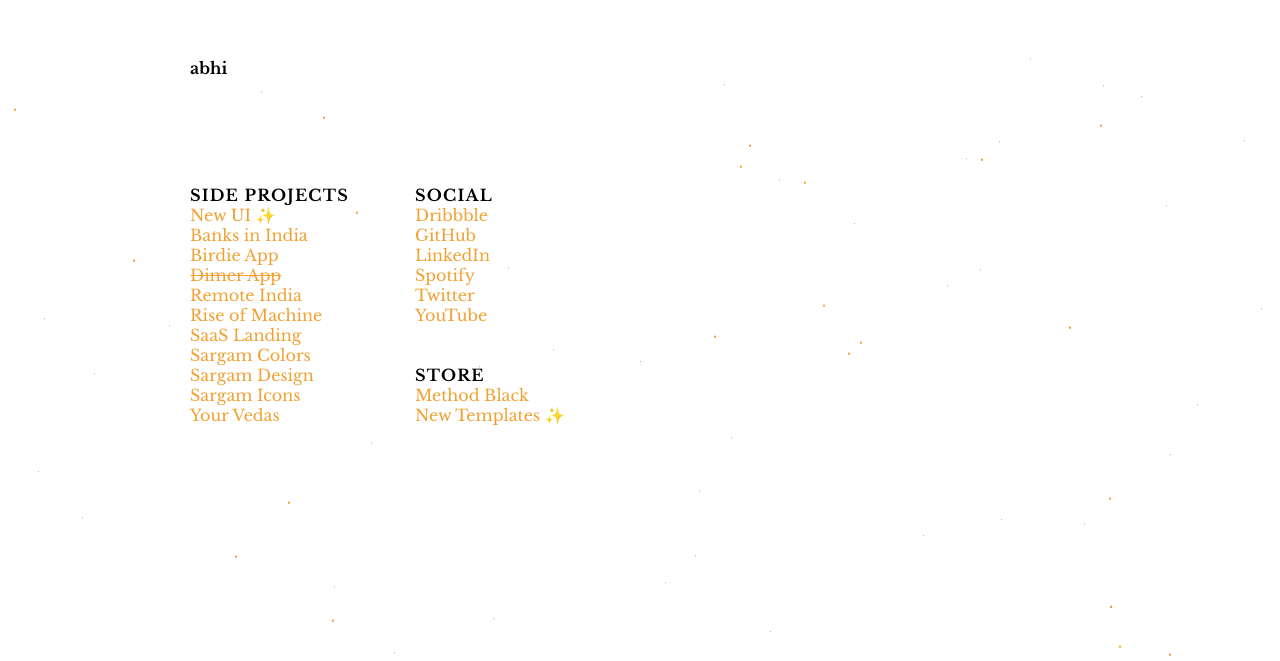
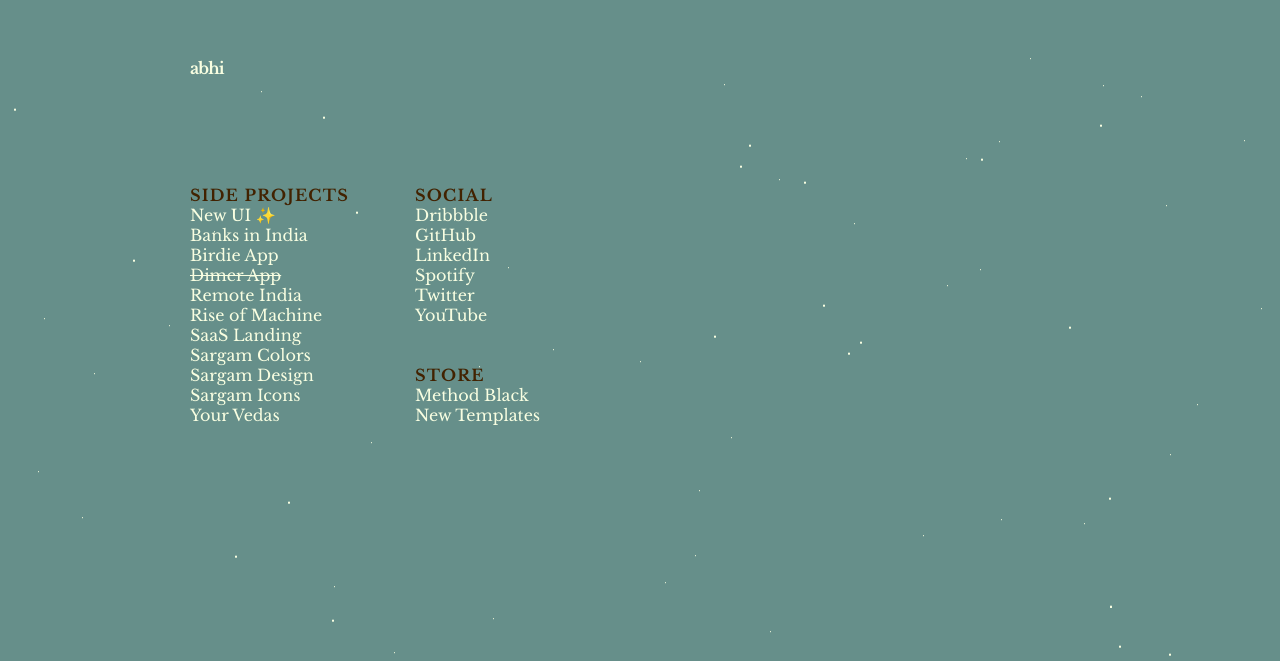
Before and after one commit to MethodBlack/planetabhi.com, a website: page index.html in a window 1280 px wide. Shown: the part 139-800 px from the top of the page. Drawn offline with nearby package versions, Linux system fonts and the light colour scheme.

Commit message:
color updates

```diff
--- a/index.html
+++ b/index.html
@@ -61,7 +61,7 @@
               <h3 class="section-title">Store</h3>
               <ul class="links">
               <li><a href="https://methodblack.gumroad.com/">Method Black</a></li>
-              <li><a href="https://new-ui.com/templates/">New Templates</a> ✨</li>
+              <li><a href="https://new-ui.com/templates/">New Templates</a></li>
             </ul>
             </div>
 
@@ -75,13 +75,4 @@
       </section>
       </div>
   </body>
-
-  <script async src="https://www.googletagmanager.com/gtag/js?id=UA-12664170-7"></script>
-  <script>
-  window.dataLayer = window.dataLayer || [];
-  function gtag(){dataLayer.push(arguments);}
-  gtag('js', new Date());
-  gtag('config', 'UA-12664170-7');
-  </script>
-
 </html>
--- a/style.css
+++ b/style.css
@@ -1,21 +1,31 @@
-@import "@new-ui/foundations";
+@import "@new-ui/reset";
+@import "@new-ui/spacings";
+@import "@new-ui/typography";
 
 :root {
-  --accent: hsl(35, 87%, 57%);
+  --bg: hsl(173, 17%, 48%);
+  --accent: hsl(72, 94%, 94%);
+  --breakout:	hsl(31, 100%, 13%);
 }
 
 * {
-  margin: var(--spacing-00);
-  padding: var(--spacing-00);
+  margin: 0;
+  padding: 0;
   box-sizing: border-box;
 }
 
 body {
-  background: var(--background);
-  color: var(--text-primary);
+  background: var(--bg);
+  color: var(--accent);
   font-size: var(--desktop-body);
   line-height: var(--lh-desktop-body);
   font-family: 'Libre Baskerville', serif;
+  font-variant-ligatures: common-ligatures discretionary-ligatures historical-ligatures;
+  font-feature-settings: "liga", "dlig", "hlig";
+  font-variant-numeric: oldstyle-nums proportional-nums;
+  text-rendering: optimizeLegibility;
+  -webkit-font-smoothing: antialiased;
+  -moz-osx-font-smoothing: grayscale;
   font-weight: 400;
   font-style: normal;
  }
@@ -53,15 +63,15 @@
 }
 
 h1.title {
-  color: var(--text-primary);
+  color: var(--accent);
   font-size: var(--desktop-heading-01);
   line-height: var(--lh-desktop-heading-01);
   font-weight: 700;
-  letter-spacing: var(--desktop-tracking-heading-01);
+  letter-spacing: -0.056em;
 }
 
 .section-title {
-  color: var(--text-secondary-alt);
+  color: var(--breakout);
   font-size: var(--desktop-caption);
   line-height: var(--lh-desktop-caption);
   font-weight: 700;
@@ -91,7 +101,6 @@
     width: 25%;
   }
 }
-
 
 #particles, #particles:after{
   width:1px;
```
Also changed, not shown: package.json (+4 -4 lines), 1 other file.
